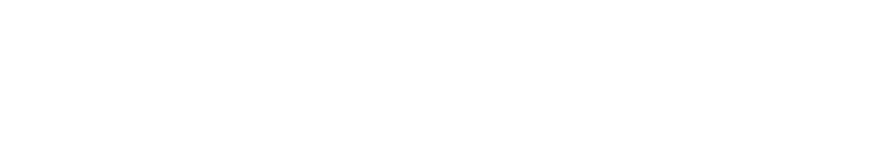
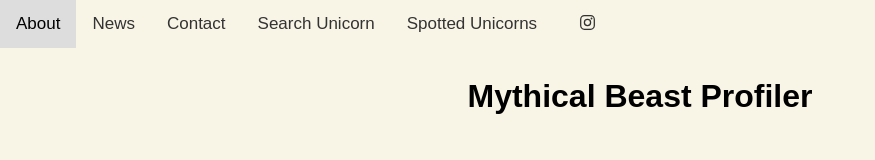
Before and after one commit to twegestal/MBP-FrontEnd, a plain HTML site: page index.html in a window 1280 px wide. Shown: the whole page, without its empty margins (0-875 px from the left). Drawn offline with nearby package versions, Linux system fonts and the light colour scheme.

Commit message:
Base html & css

```diff
--- a/index.html
+++ b/index.html
@@ -1,12 +1,28 @@
-<!DOCTYPE html>
 <html lang="en">
 <head>
     <meta charset="UTF-8">
     <meta http-equiv="X-UA-Compatible" content="IE=edge">
     <meta name="viewport" content="width=device-width, initial-scale=1.0">
+    <link rel="stylesheet" href="styles.css">
+    <script src="main.js" type="text/javascript"></script>
     <title>Mythical Beast Profiler</title>
 </head>
 <body>
+    <div class="topnav">
+        <a href="#About">About</a>
+        <a href="#news">News</a>
+        <a href="#contact">Contact</a>
+        <a href="#Search Unicorn">Search Unicorn</a>
+        <a href="#spottedUnicorns">Spotted Unicorns</a>
+        <a class="social" href="https://www.instagram.com/mythicalbeastprofiler/" target="_blank">
+            <ion-icon class="instagram" name="logo-instagram"></ion-icon>
+        </a>
+      </div>
+    <div class="hero">
+        <h1 class="header">Mythical Beast Profiler</h1>
+    </div>
 
+    <script type="module" src="https://unpkg.com/ionicons@5.5.2/dist/ionicons/ionicons.esm.js"></script>
+    <script nomodule src="https://unpkg.com/ionicons@5.5.2/dist/ionicons/ionicons.js"></script>
 </body>
 </html>
--- a/styles.css
+++ b/styles.css
@@ -0,0 +1,56 @@
+*{
+    margin: 0;
+    padding: 0;
+    font-family: 'poppins', sans-serif;
+    box-sizing: border-box;
+}
+.hero{
+    background: #f8f5e6;
+    min-height: 100vh;
+    width: 100%;
+    position: relative;
+}
+.menu-img{
+    position: relative;
+    max-width: 200px;
+    max-height: 200px;
+}
+.header {
+    padding: 30px;
+    text-align: center;
+    background: #f8f5e6;
+    color: black;
+ }
+ .social{
+    color: #aaaaaa;
+    transition: color 0.2s;
+    text-decoration: none;
+    margin: 0 10px;
+ }
+ .social:hover{
+    color: #333333;
+ }
+.topnav {
+    background-color: #f8f5e6;
+    overflow: hidden;
+  }
+  .topnav a {
+    float: left;
+    color: #333;
+    text-align: center;
+    padding: 14px 16px;
+    text-decoration: none;
+    font-size: 17px;
+  }
+  .topnav a:hover {
+    background-color: #ddd;
+    color: black;
+  }
+  .topnav input[type=text] {
+    float: right;
+    padding: 6px;
+    border: none;
+    margin-top: 8px;
+    margin-right: 16px;
+    font-size: 17px;
+  }
```
